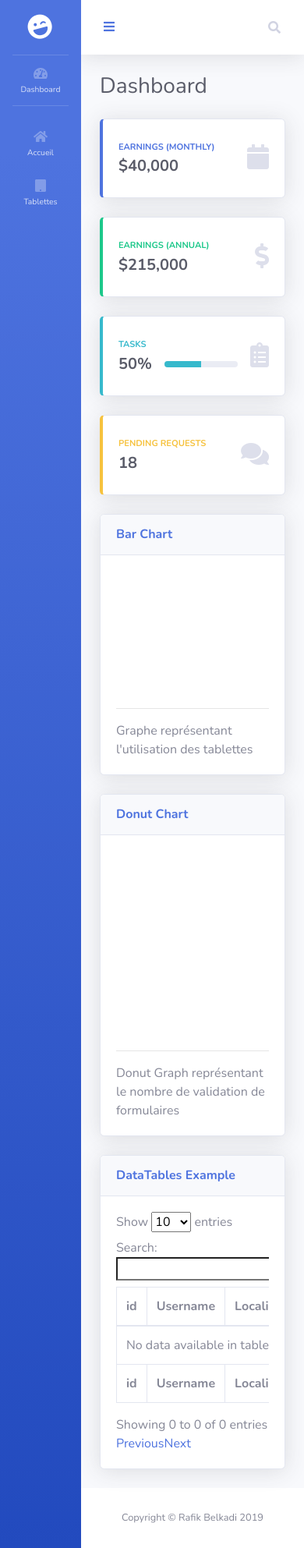
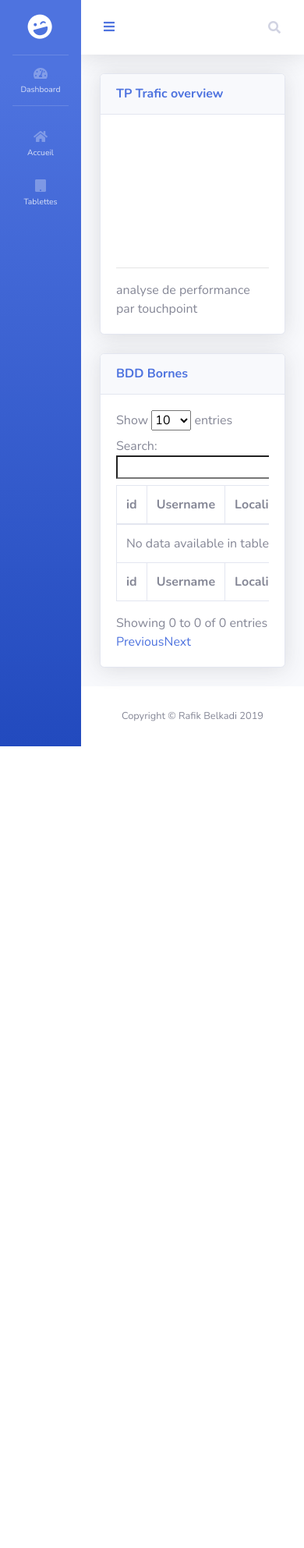
Before and after one commit to Rafik-Belkadi/banxy, a PHP site: page /tablettes.php in a window 390 px wide. Shown: the whole page at 78% size. After the commit the page ends 957 px from the top, so only its background shows below. Run offline with PHP 8.4, Linux system fonts and the light colour scheme; the visitor is signed in with stand-in values (Sample User, id 1); data that the repository does not hold is empty; some libraries are stand-ins or nearby versions.

Commit message:
changed bornes

```diff
--- a/tablettes.php
+++ b/tablettes.php
@@ -8,141 +8,39 @@ include 'includes/header.php';
 
     <!-- Page Heading -->
     <div class="d-sm-flex align-items-center justify-content-between mb-4">
-        <h1 class="h3 mb-0 text-gray-800">Dashboard</h1>
-        <a href="#" class="d-none d-sm-inline-block btn btn-sm btn-primary shadow-sm"><i class="fas fa-download fa-sm text-white-50"></i> Generate Report</a>
+        <h1 class="h3 mb-0 text-gray-800"></h1>
+        <a href="#" class="d-none d-sm-inline-block btn btn-sm btn-primary shadow-sm"><i class="fas fa-download fa-sm text-white-50"></i>Exporter Rapport d'activités</a>
     </div>
 
     <!-- Content Row -->
-    <div class="row">
 
-        <!-- Earnings (Monthly) Card Example -->
-        <div class="col-xl-3 col-md-6 mb-4">
-            <div class="card border-left-primary shadow h-100 py-2">
-                <div class="card-body">
-                    <div class="row no-gutters align-items-center">
-                        <div class="col mr-2">
-                            <div class="text-xs font-weight-bold text-primary text-uppercase mb-1">
-                                Earnings (Monthly)</div>
-                            <div class="h5 mb-0 font-weight-bold text-gray-800">$40,000</div>
-                        </div>
-                        <div class="col-auto">
-                            <i class="fas fa-calendar fa-2x text-gray-300"></i>
-                        </div>
-                    </div>
-                </div>
-            </div>
-        </div>
-
-        <!-- Earnings (Monthly) Card Example -->
-        <div class="col-xl-3 col-md-6 mb-4">
-            <div class="card border-left-success shadow h-100 py-2">
-                <div class="card-body">
-                    <div class="row no-gutters align-items-center">
-                        <div class="col mr-2">
-                            <div class="text-xs font-weight-bold text-success text-uppercase mb-1">
-                                Earnings (Annual)</div>
-                            <div class="h5 mb-0 font-weight-bold text-gray-800">$215,000</div>
-                        </div>
-                        <div class="col-auto">
-                            <i class="fas fa-dollar-sign fa-2x text-gray-300"></i>
-                        </div>
-                    </div>
-                </div>
-            </div>
-        </div>
-
-        <!-- Earnings (Monthly) Card Example -->
-        <div class="col-xl-3 col-md-6 mb-4">
-            <div class="card border-left-info shadow h-100 py-2">
-                <div class="card-body">
-                    <div class="row no-gutters align-items-center">
-                        <div class="col mr-2">
-                            <div class="text-xs font-weight-bold text-info text-uppercase mb-1">Tasks
-                            </div>
-                            <div class="row no-gutters align-items-center">
-                                <div class="col-auto">
-                                    <div class="h5 mb-0 mr-3 font-weight-bold text-gray-800">50%</div>
-                                </div>
-                                <div class="col">
-                                    <div class="progress progress-sm mr-2">
-                                        <div class="progress-bar bg-info" role="progressbar" style="width: 50%" aria-valuenow="50" aria-valuemin="0" aria-valuemax="100"></div>
-                                    </div>
-                                </div>
-                            </div>
-                        </div>
-                        <div class="col-auto">
-                            <i class="fas fa-clipboard-list fa-2x text-gray-300"></i>
-                        </div>
-                    </div>
-                </div>
-            </div>
-        </div>
-
-        <!-- Pending Requests Card Example -->
-        <div class="col-xl-3 col-md-6 mb-4">
-            <div class="card border-left-warning shadow h-100 py-2">
-                <div class="card-body">
-                    <div class="row no-gutters align-items-center">
-                        <div class="col mr-2">
-                            <div class="text-xs font-weight-bold text-warning text-uppercase mb-1">
-                                Pending Requests</div>
-                            <div class="h5 mb-0 font-weight-bold text-gray-800">18</div>
-                        </div>
-                        <div class="col-auto">
-                            <i class="fas fa-comments fa-2x text-gray-300"></i>
-                        </div>
-                    </div>
-                </div>
-            </div>
-        </div>
-    </div>
 
     <!-- Content Row -->
-    <div class="row">
 
-        <div class="col-xl-8 col-lg-7">
 
             <!-- Bar Chart -->
             <div class="card shadow mb-4">
                 <div class="card-header py-3">
-                    <h6 class="m-0 font-weight-bold text-primary">Bar Chart</h6>
+                    <h6 class="m-0 font-weight-bold text-primary">TP Trafic overview</h6>
                 </div>
                 <div class="card-body">
                     <div class="chart-bar">
                         <canvas id="myBarChart"></canvas>
                     </div>
                     <hr>
-                    Graphe représentant l'utilisation des tablettes
+                    analyse de performance par touchpoint
                 </div>
             </div>
 
-        </div>
 
-        <!-- Donut Chart -->
-        <div class="col-xl-4 col-lg-5">
-            <div class="card shadow mb-4">
-                <!-- Card Header - Dropdown -->
-                <div class="card-header py-3">
-                    <h6 class="m-0 font-weight-bold text-primary">Donut Chart</h6>
-                </div>
-                <!-- Card Body -->
-                <div class="card-body">
-                    <div class="chart-pie pt-4">
-                        <canvas id="myPieChart"></canvas>
-                    </div>
-                    <hr>
-                    Donut Graph représentant le nombre de validation de formulaires
-                </div>
-            </div>
-        </div>
-    </div>
+
     <!-- Content Row -->
 
 
     <!-- DataTales Example -->
     <div class="card shadow mb-4">
         <div class="card-header py-3">
-            <h6 class="m-0 font-weight-bold text-primary">DataTables Example</h6>
+            <h6 class="m-0 font-weight-bold text-primary">BDD Bornes</h6>
         </div>
         <div class="card-body">
             <div class="table-responsive">
@@ -152,6 +50,7 @@ include 'includes/header.php';
                             <th>id</th>
                             <th>Username</th>
                             <th>Localisation</th>
+                            <th>Interactions</th>
                         </tr>
                     </thead>
                     <tfoot>
@@ -159,6 +58,7 @@ include 'includes/header.php';
                             <th>id</th>
                             <th>Username</th>
                             <th>Localisation</th>
+                            <th>Interactions</th>
                         </tr>
                     </tfoot>
                     <tbody>
@@ -175,6 +75,7 @@ include 'includes/header.php';
                                         <td>' . $data['id'] . '</td>
                                         <td>' . $data['username'] . '</td>
                                         <td>' . $data['localisation'] . '</td>
+                                        <td>' . $data['interacted'] . '</td>
                                     </tr>
                                 ';
                         }
```
